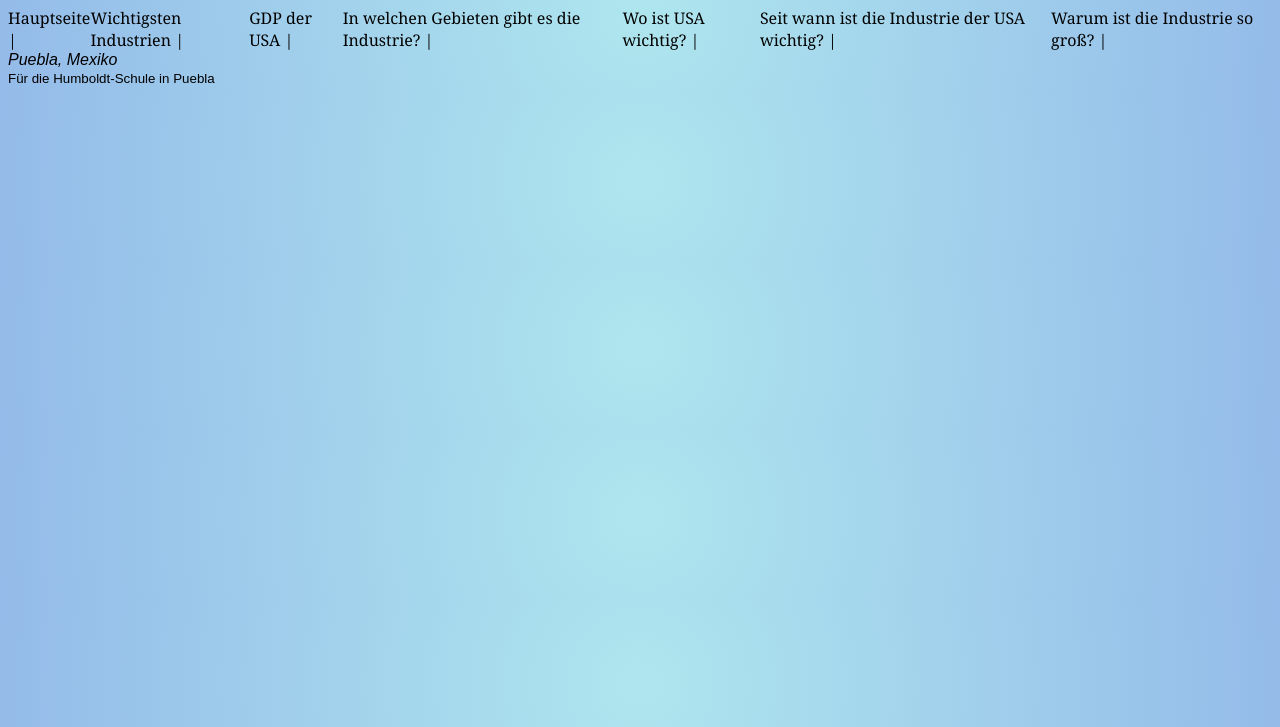
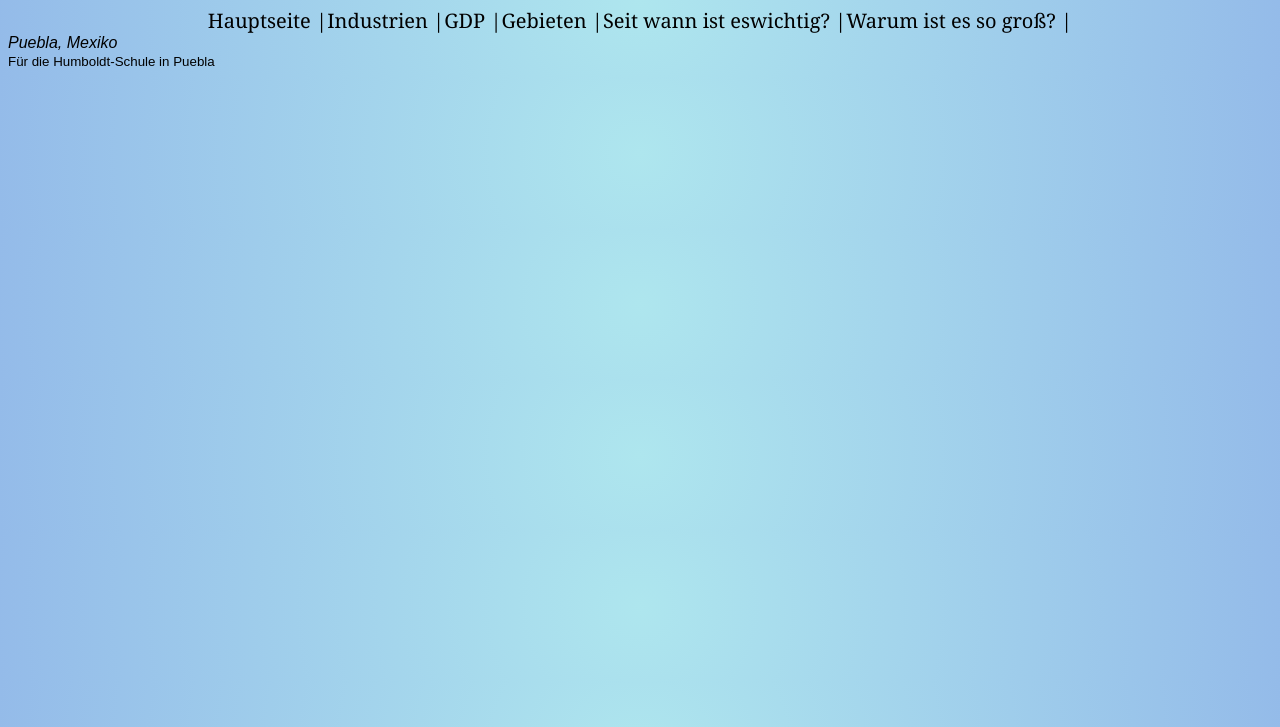
Before and after one commit to Corentfley/Infrastruktur_USA.github.io, a plain HTML site: page index.html in a window 1280 px wide. Shown: the part 73-800 px from the top of the page. Drawn offline with Linux system fonts and the light colour scheme.

Commit message:
html and css files updated.

```diff
--- a/index.html
+++ b/index.html
@@ -11,18 +11,34 @@
     <header>
         <h1 id="opening-title">Infrastruktur in der USA</h1>
     </header>
-    <nav>
+    <nav id="navegación">
         <a href="index.html">Hauptseite | </a>
-        <a href=""> Wichtigsten Industrien | </a>
-        <a href=""> GDP der USA | </a>
-        <a href=""> In welchen Gebieten gibt es die Industrie? | </a>
-        <a href=""> Wo ist USA wichtig? | </a>
-        <a href=""> Seit wann ist die Industrie der USA wichtig? | </a>
-        <a href=""> Warum ist die Industrie so groß? | </a>
+        <a href=""> Industrien | </a>
+        <a href=""> GDP | </a>
+        <a href=""> Gebieten | </a>
+        <a href=""> Seit wann ist eswichtig? | </a>
+        <a href=""> Warum ist es so groß? | </a>
     </nav>
     <main>
         <section>
+            <div class="WI">
 
+            </div>
+        </section>
+        <section>
+            <div class="GDP">
+
+            </div>
+        </section>
+        <section>
+            <div class="Gebieten">
+
+            </div>
+        </section>
+        <section>
+            <div class="">
+
+            </div>
         </section>
         <aside>
 
--- a/styles.css
+++ b/styles.css
@@ -17,7 +17,7 @@ a {
     color: black;
   }
 nav{
-    font-size: 16px;
+    font-size: 20px;
     font-family: Georgia, 'Times New Roman', Times, serif;
     display: flex;
     justify-content: center;
```
